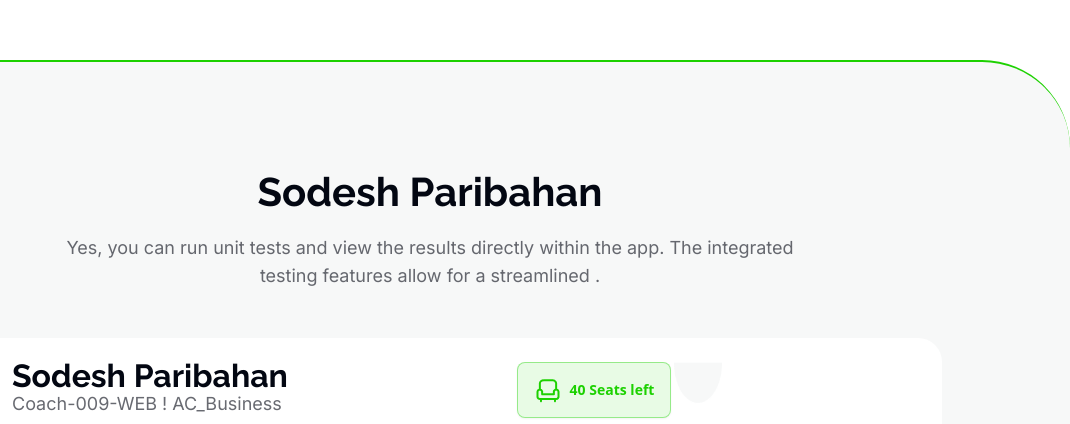
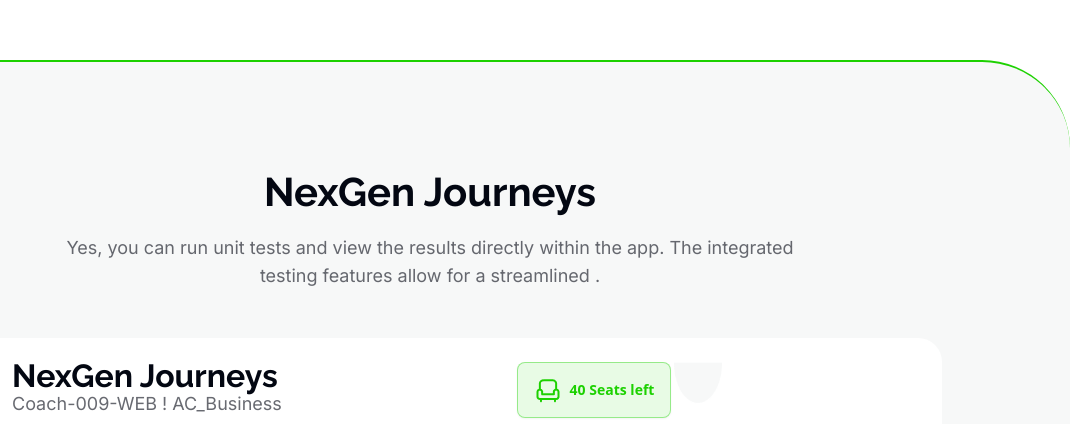
Before and after one commit to sameershaiks13/eticket, a plain HTML site: page index.html in a window 1280 px wide. Shown: the part 1442-1866 px from the top of the page, 210-1280 px from the left. Drawn offline with nearby package versions, Linux system fonts and the light colour scheme.

Commit message:
Update index.html

```diff
--- a/index.html
+++ b/index.html
@@ -75,7 +75,7 @@
                         End-to-End Travel with
                         <br>
                         <span class="text-[#1cd100]">
-                            Sodesh Paribahan
+                            NexGen Journeys
                         </span>
                     </h1>
                     <p class="text-[18px] font_inter text-center w-4/5">
@@ -226,7 +226,7 @@
             <section id="shodeshPoribahan"
                 class="w-full h-auto rounded-t-[88px] border-[#1dd100] border-t-2 pt-28 text-center bg-[#F7F8F8] pb-[120px]">
                 <h1 class="text-[#030712] font_raleway font-bold text-3xl md:text-[40px] mb-6">
-                    Sodesh Paribahan
+                    NexGen Journeys
                 </h1>
                 <p class="font_inter text-[#03071299] font-normal text-base md:text-lg mb-12">
                     Yes, you can run unit tests and view the results directly within the app. The integrated
@@ -246,7 +246,7 @@
                                 <img src="images/bus-logo.png" alt="" class="w-10 h-8 md:w-[54px] md:h-[48px]">
                                 <div>
                                     <h2 class="font_raleway text-[#030712] text-xl md:text-[32px] font-bold text-left">
-                                        Sodesh Paribahan
+                                        NexGen Journeys
                                     </h2>
                                     <p class="text-left text-[#03071299] font-normal text-base md:text-lg font_inter">
                                         Coach-009-WEB ! AC_Business
```
